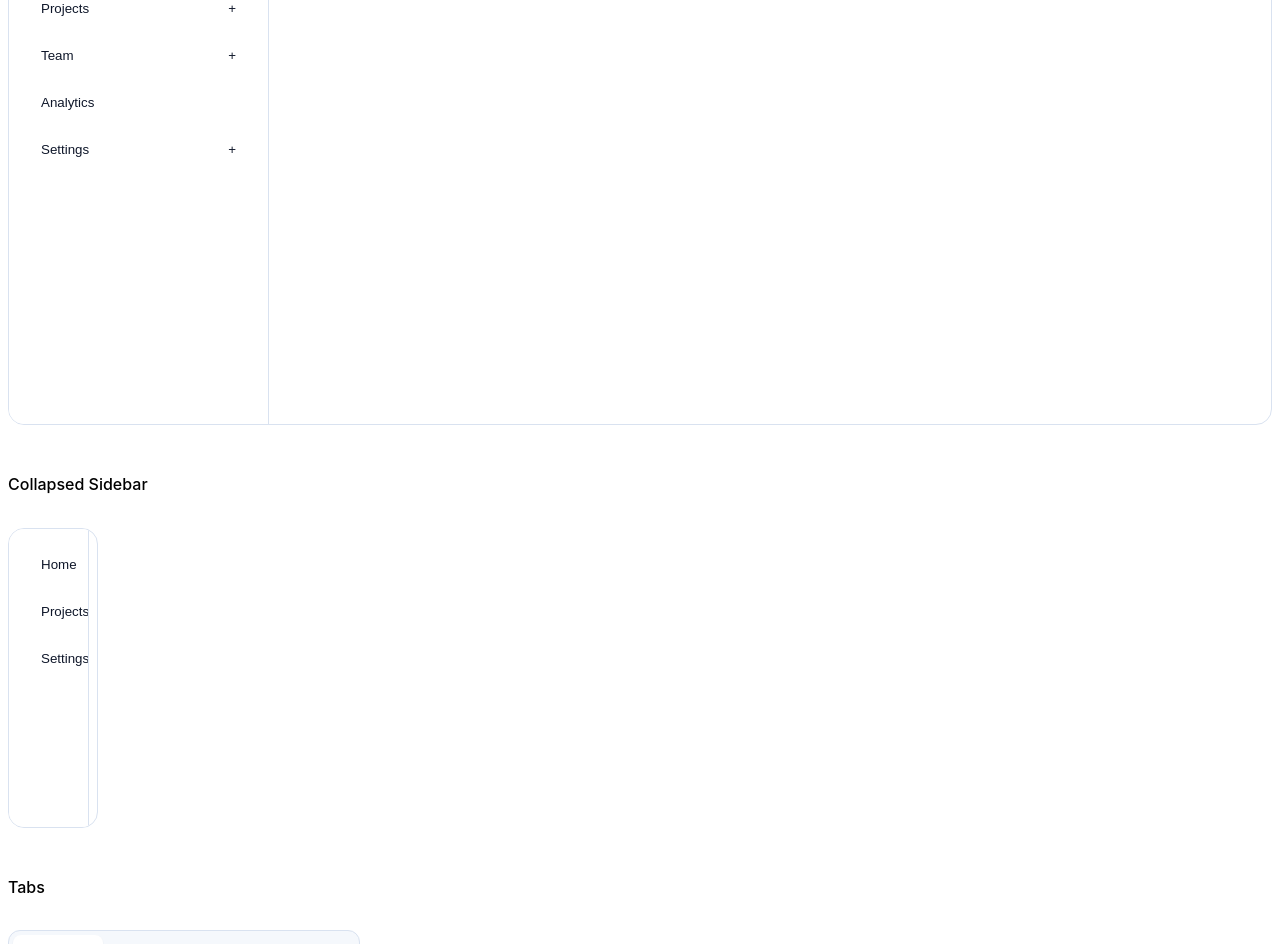
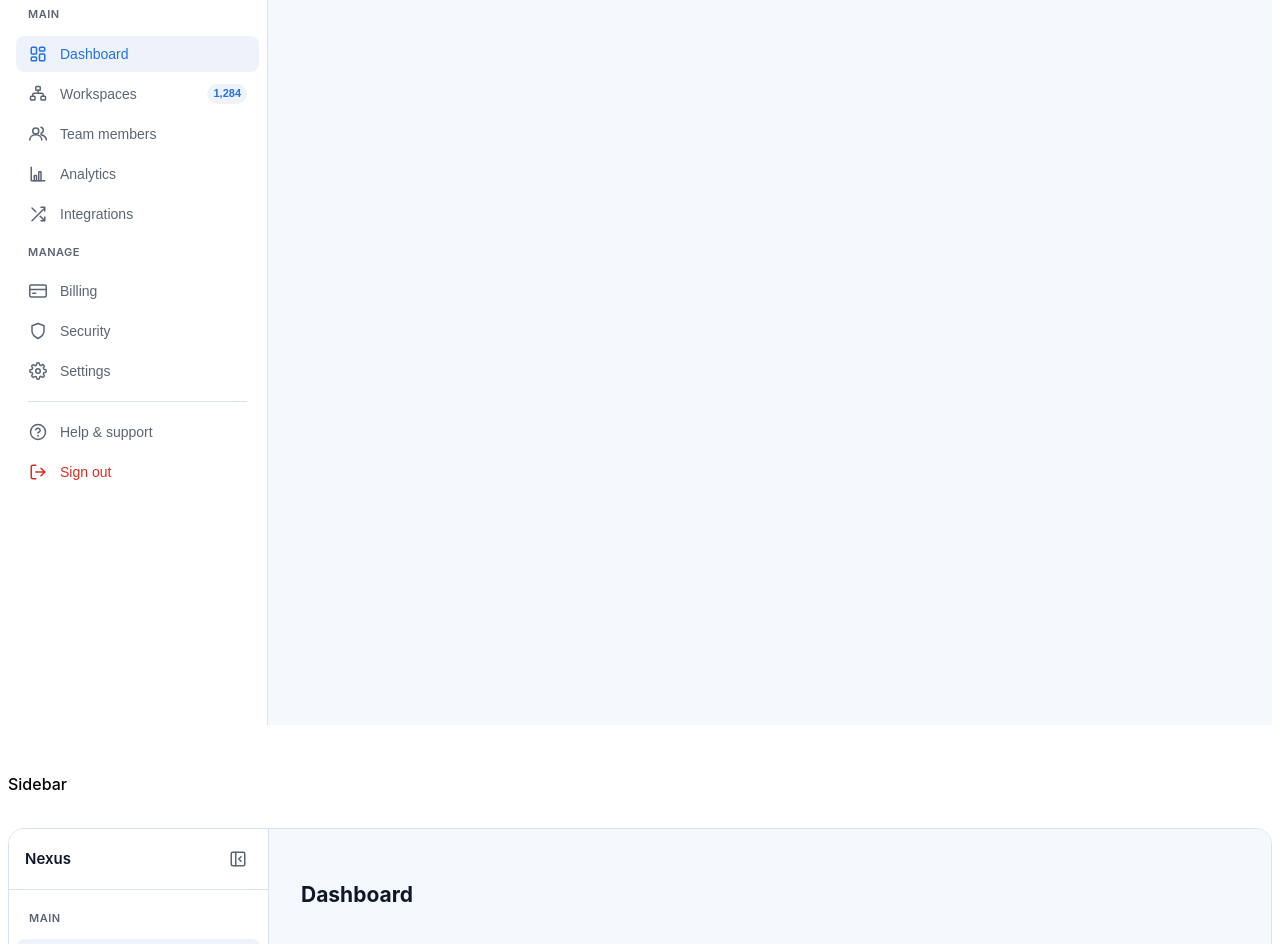
Before and after one commit to Siddhartha-Pandit/RachanaUI-1, a React (Vite) app: page / in a window 1280 px wide. Shown: the part 4580-5524 px from the top of the page. Built offline with nearby package versions, Linux system fonts and the light colour scheme.

Commit message:
feat: implement Sidebar component and update App demo with UI collection

```diff
--- a/src/App.tsx
+++ b/src/App.tsx
@@ -19,7 +19,18 @@ import Sidebar from "./components/ui/Navigation/Sidebar/Sidebar";
 import Tabs from "./components/ui/Navigation/Tabs/Tabs";
 import { useState } from "react";
 import AllIconsPage from "./pages/AllIconsPage";
-
+import {
+  DashboardIcon,
+  OrganizationIcon,
+  UsersIcon,
+  ChartBarIcon,
+  IntegrationIcon,
+  CreditCardIcon,
+  ShieldIcon,
+  SettingsIcon,
+  QuestionCircleIcon,
+  LogoutIcon,
+} from "./components/ui/Icons/Icons"
 function App() {
   const [checked, setChecked] = useState(false);
   const [modalOpen, setModalOpen] = useState(false);
@@ -547,48 +558,41 @@ function App() {
           }}
         >
           <h3 className="h4">Sidebar</h3>
-
-          <div
-            style={{
-              border: "1px solid var(--neutral-200)",
-              borderRadius: "var(--radius-xl)",
-              overflow: "hidden",
-              height: "500px",
-            }}
-          >
+          <div style={{ display: "flex", height: "100vh" }}>
             <Sidebar
-              items={[
-                { label: "Dashboard" },
+              activeItem="Dashboard"
+              sections={[
                 {
-                  label: "Projects",
-                  children: [
-                    { label: "All Projects" },
-                    { label: "Create Project" },
-                    { label: "Archived" },
+                  label: "Main",
+                  items: [
+                    { label: "Dashboard", icon: DashboardIcon, active: true },
+                    { label: "Workspaces", icon: OrganizationIcon, badge: "1,284" },
+                    { label: "Team members", icon: UsersIcon },
+                    { label: "Analytics", icon: ChartBarIcon },
+                    { label: "Integrations", icon: IntegrationIcon },
                   ],
                 },
                 {
-                  label: "Team",
-                  children: [
-                    { label: "Members" },
-                    { label: "Roles" },
-                    { label: "Permissions" },
-                  ],
-                },
-                { label: "Analytics" },
-                {
-                  label: "Settings",
-                  children: [
-                    { label: "General" },
-                    { label: "Billing" },
-                    { label: "Notifications" },
+                  label: "Manage",
+                  items: [
+                    { label: "Billing", icon: CreditCardIcon },
+                    { label: "Security", icon: ShieldIcon },
+                    { label: "Settings", icon: SettingsIcon },
                   ],
                 },
               ]}
+              footer={[
+                { label: "Help & support", icon: QuestionCircleIcon },
+                { label: "Sign out", icon: LogoutIcon, danger: true },
+              ]}
             />
+
+            {/* Main content area */}
+            <main style={{ flex: 1, padding: "32px", background: "var(--neutral-50)" }}>
+              <h1 style={{ color: "var(--neutral-700)" }}>Dashboard</h1>
+            </main>
           </div>
           </div>
-
           {/* COLLAPSED SIDEBAR */}
           <div
             style={{
@@ -597,28 +601,98 @@ function App() {
               gap: "var(--sp-4)",
             }}
           >
-          <h3 className="h4">Collapsed Sidebar</h3>
-
+            <h3 className="h4">Sidebar</h3>
             <div
               style={{
+                display: "flex",
+                height: "400px",
                 border: "1px solid var(--neutral-200)",
                 borderRadius: "var(--radius-xl)",
                 overflow: "hidden",
-              height: "300px",
-              width: "90px",
               }}
             >
               <Sidebar
-              collapsed
-              items={[
-                { label: "Home" },
+                activeItem="Dashboard"
+                sections={[
                   {
-                  label: "Projects",
-                  children: [{ label: "All" }, { label: "Create" }],
+                    label: "Main",
+                    items: [
+                      { label: "Dashboard", icon: DashboardIcon, active: true },
+                      { label: "Workspaces", icon: OrganizationIcon, badge: "1,284" },
+                      { label: "Team members", icon: UsersIcon },
+                      { label: "Analytics", icon: ChartBarIcon },
+                      { label: "Integrations", icon: IntegrationIcon },
+                    ],
                   },
-                { label: "Settings" },
+                  {
+                    label: "Manage",
+                    items: [
+                      { label: "Billing", icon: CreditCardIcon },
+                      { label: "Security", icon: ShieldIcon },
+                      { label: "Settings", icon: SettingsIcon },
+                    ],
+                  },
+                ]}
+                footer={[
+                  { label: "Help & support", icon: QuestionCircleIcon },
+                  { label: "Sign out", icon: LogoutIcon, danger: true },
                 ]}
               />
+              <main
+                style={{
+                  flex: 1,
+                  padding: "32px",
+                  background: "var(--neutral-50)",
+                }}
+              >
+                <h1 style={{ color: "var(--neutral-700)" }}>Dashboard</h1>
+              </main>
+            </div>
+
+            <h3 className="h4">Collapsed Sidebar</h3>
+            <div
+              style={{
+                display: "flex",
+                height: "400px",
+                border: "1px solid var(--neutral-200)",
+                borderRadius: "var(--radius-xl)",
+                overflow: "hidden",
+              }}
+            >
+              <Sidebar
+                defaultCollapsed={true}
+                sections={[
+                  {
+                    label: "Main",
+                    items: [
+                      { label: "Dashboard", icon: DashboardIcon },
+                      { label: "Workspaces", icon: OrganizationIcon },
+                      { label: "Analytics", icon: ChartBarIcon },
+                      { label: "Integrations", icon: IntegrationIcon },
+                    ],
+                  },
+                  {
+                    label: "Manage",
+                    items: [
+                      { label: "Billing", icon: CreditCardIcon },
+                      { label: "Settings", icon: SettingsIcon },
+                    ],
+                  },
+                ]}
+                footer={[
+                  { label: "Help & support", icon: QuestionCircleIcon },
+                  { label: "Sign out", icon: LogoutIcon, danger: true },
+                ]}
+              />
+              <main
+                style={{
+                  flex: 1,
+                  padding: "32px",
+                  background: "var(--neutral-50)",
+                }}
+              >
+                <h1 style={{ color: "var(--neutral-700)" }}>Dashboard</h1>
+              </main>
             </div>
           </div>
 
--- a/src/components/ui/Navigation/Sidebar/Sidebar.css
+++ b/src/components/ui/Navigation/Sidebar/Sidebar.css
@@ -1,75 +1,221 @@
 .sidebar {
   width: 260px;
-
   height: 100vh;
-
   background: var(--neutral-0);
-
-  border-right: 1px solid
-    var(--neutral-200);
-
-  overflow-y: auto;
-
-  transition:
-    width var(--motion-slow)
-      var(--ease-out);
+  border-right: 1px solid var(--neutral-200);
+  display: flex;
+  flex-direction: column;
+  overflow: hidden;
+  transition: width var(--motion-slow) var(--ease-out);
+  flex-shrink: 0;
 }
 
 .sidebar-collapsed {
-  width: 80px;
+  width: 64px;
 }
 
+/* ── Header ── */
+.sidebar-header {
+  display: flex;
+  align-items: center;
+  justify-content: space-between;
+  padding: var(--sp-4);
+  border-bottom: 1px solid var(--neutral-200);
+  min-height: 56px;
+  flex-shrink: 0;
+}
+
+.sidebar-collapsed .sidebar-header {
+  justify-content: center;
+}
+
+.sidebar-logo {
+  font-size: 15px;
+  font-weight: 600;
+  color: var(--neutral-700);
+  white-space: nowrap;
+  overflow: hidden;
+}
+
+.sidebar-toggle {
+  display: flex;
+  align-items: center;
+  justify-content: center;
+  width: 28px;
+  height: 28px;
+  border: none;
+  background: transparent;
+  border-radius: var(--radius-md);
+  color: var(--neutral-400);
+  cursor: pointer;
+  flex-shrink: 0;
+  transition: background var(--motion-fast) var(--ease-out),
+    color var(--motion-fast) var(--ease-out);
+}
+
+.sidebar-toggle:hover {
+  background: var(--neutral-50);
+  color: var(--neutral-700);
+}
+
+/* ── Scrollable content ── */
 .sidebar-content {
-  padding: var(--sp-4);
-
+  flex: 1;
+  overflow-y: auto;
+  overflow-x: hidden;
+  padding: var(--sp-3) var(--sp-2);
   display: flex;
   flex-direction: column;
-  gap: var(--sp-2);
+  gap: var(--sp-1);
+  scrollbar-width: thin;
+  scrollbar-color: var(--neutral-200) transparent;
 }
 
+.sidebar-content::-webkit-scrollbar {
+  width: 4px;
+}
+
+.sidebar-content::-webkit-scrollbar-thumb {
+  background: var(--neutral-200);
+  border-radius: var(--radius-full);
+}
+
+/* ── Sections ── */
+.sidebar-section {
+  display: flex;
+  flex-direction: column;
+  gap: var(--sp-1);
+}
+
+.sidebar-section-label {
+  font-size: 11px;
+  font-weight: 600;
+  letter-spacing: 0.5px;
+  text-transform: uppercase;
+  color: var(--neutral-400);
+  padding: var(--sp-2) var(--sp-3);
+  white-space: nowrap;
+  overflow: hidden;
+}
+
+/* ── Items ── */
 .sidebar-group {
   display: flex;
   flex-direction: column;
-  gap: var(--sp-2);
 }
 
-.sidebar-item,
-.sidebar-child {
+.sidebar-item {
   width: 100%;
-
   border: none;
-
   background: transparent;
-
   border-radius: var(--radius-md);
-
-  padding:
-    var(--sp-3)
-    var(--sp-4);
-
-  color: var(--neutral-700);
-
+  padding: var(--sp-2) var(--sp-3);
+  color: var(--neutral-400);
   display: flex;
   align-items: center;
-  justify-content: space-between;
-
+  gap: var(--sp-3);
   cursor: pointer;
-
-  transition:
-    background-color
-      var(--motion-fast)
-      var(--ease-out);
+  font-size: 14px;
+  font-weight: 400;
+  text-align: left;
+  white-space: nowrap;
+  transition: background var(--motion-fast) var(--ease-out),
+    color var(--motion-fast) var(--ease-out);
+  min-height: 36px;
 }
 
-.sidebar-item:hover,
-.sidebar-child:hover {
-  background: var(--brand-50);
+.sidebar-collapsed .sidebar-item {
+  justify-content: center;
+  padding: var(--sp-2);
+  gap: 0;
 }
 
+.sidebar-item:hover {
+  background: var(--neutral-50);
+  color: var(--neutral-700);
+}
+
+.sidebar-item-active {
+  background: var(--brand-50) !important;
+  color: var(--brand-400) !important;
+  font-weight: 500;
+}
+
+.sidebar-item-danger {
+  color: var(--danger-400) !important;
+}
+
+.sidebar-item-danger:hover {
+  background: rgba(217, 45, 32, 0.06) !important;
+}
+
+.sidebar-item-child {
+  font-size: 13px;
+}
+
+/* ── Item internals ── */
+.sidebar-item-icon {
+  display: flex;
+  align-items: center;
+  justify-content: center;
+  flex-shrink: 0;
+  width: 20px;
+  height: 20px;
+}
+
+.sidebar-item-label {
+  flex: 1;
+  overflow: hidden;
+  text-overflow: ellipsis;
+}
+
+.sidebar-item-end {
+  display: flex;
+  align-items: center;
+  gap: var(--sp-2);
+  margin-left: auto;
+  flex-shrink: 0;
+}
+
+.sidebar-badge {
+  font-size: 11px;
+  font-weight: 600;
+  padding: 1px 6px;
+  border-radius: var(--radius-full);
+  background: var(--brand-50);
+  color: var(--brand-400);
+  line-height: 1.6;
+}
+
+.sidebar-item-danger .sidebar-badge {
+  background: rgba(217, 45, 32, 0.08);
+  color: var(--danger-400);
+}
+
+.sidebar-chevron {
+  display: flex;
+  align-items: center;
+  color: var(--neutral-400);
+  transition: transform var(--motion-fast) var(--ease-out);
+}
+
+.sidebar-chevron-open {
+  transform: rotate(90deg);
+}
+
+/* ── Children ── */
 .sidebar-children {
-  padding-left: var(--sp-4);
-
   display: flex;
   flex-direction: column;
-  gap: var(--sp-2);
+  margin-top: var(--sp-1);
+  border-left: 1px solid var(--neutral-200);
+  margin-left: 22px;
 }
+
+/* ── Divider ── */
+.sidebar-divider {
+  height: 1px;
+  background: var(--neutral-200);
+  margin: var(--sp-2) var(--sp-3);
+  flex-shrink: 0;
+}
--- a/src/components/ui/Navigation/Sidebar/Sidebar.tsx
+++ b/src/components/ui/Navigation/Sidebar/Sidebar.tsx
@@ -1,110 +1,164 @@
 import "./Sidebar.css";
+import { useState } from "react";
+import { ChevronRightIcon, SidebarOpenIcon, SidebarCloseIcon } from "../../Icons/Icons";
+import type { IconProps } from "../../Icons/Icons";
 
-import { useState } from "react";
-
-interface SidebarItem {
+export interface SidebarItem {
   label: string;
-
+  icon?: React.FC<IconProps>;
+  badge?: string | number;
+  danger?: boolean;
+  href?: string;
+  active?: boolean;
   children?: SidebarItem[];
 }
 
-interface SidebarProps {
+export interface SidebarSection {
+  label?: string;
   items: SidebarItem[];
-
-  collapsed?: boolean;
 }
 
-export default function Sidebar({
-  items,
-  collapsed = false,
-}: SidebarProps) {
-  const [openGroups, setOpenGroups] =
-    useState<string[]>([]);
+export interface SidebarProps {
+  sections: SidebarSection[];
+  footer?: SidebarItem[];
+  defaultCollapsed?: boolean;
+  activeItem?: string;
+  onItemClick?: (label: string) => void;
+}
 
-  const toggleGroup = (
-    label: string
-  ) => {
-    setOpenGroups((prev) =>
-      prev.includes(label)
-        ? prev.filter(
-            (item) =>
-              item !== label
-          )
-        : [...prev, label]
-    );
-  };
+function SidebarItemRow({
+  item,
+  collapsed,
+  activeItem,
+  onItemClick,
+  depth = 0,
+}: {
+  item: SidebarItem;
+  collapsed: boolean;
+  activeItem?: string;
+  onItemClick?: (label: string) => void;
+  depth?: number;
+}) {
+  const [open, setOpen] = useState(false);
+  const hasChildren = !!item.children?.length;
+  const isActive = item.active || activeItem === item.label;
+  const Icon = item.icon;
 
   return (
-    <aside
-      className={`sidebar ${
-        collapsed
-          ? "sidebar-collapsed"
-          : ""
-      }`}
+    <div className="sidebar-group">
+      <button
+        className={[
+          "sidebar-item",
+          isActive ? "sidebar-item-active" : "",
+          item.danger ? "sidebar-item-danger" : "",
+          depth > 0 ? "sidebar-item-child" : "",
+        ]
+          .filter(Boolean)
+          .join(" ")}
+        style={depth > 0 ? { paddingLeft: `${16 + depth * 12}px` } : undefined}
+        onClick={() => {
+          if (hasChildren) setOpen((v) => !v);
+          onItemClick?.(item.label);
+        }}
+        title={collapsed ? item.label : undefined}
       >
-      <div className="sidebar-content">
-        {items.map((item) => {
-          const hasChildren =
-            item.children &&
-            item.children.length > 0;
+        {Icon && (
+          <span className="sidebar-item-icon">
+            <Icon size={18} />
+          </span>
+        )}
 
-          const isOpen =
-            openGroups.includes(
-              item.label
-            );
-
-          return (
-            <div
-              key={item.label}
-              className="sidebar-group"
-            >
-              <button
-                className="sidebar-item"
-                onClick={() => {
-                  if (hasChildren) {
-                    toggleGroup(
-                      item.label
-                    );
-                  }
-                }}
-              >
-                <span>
-                  {item.label}
+        {!collapsed && (
+          <>
+            <span className="sidebar-item-label">{item.label}</span>
+            <span className="sidebar-item-end">
+              {item.badge !== undefined && (
+                <span className="sidebar-badge">{item.badge}</span>
+              )}
+              {hasChildren && (
+                <span className={`sidebar-chevron${open ? " sidebar-chevron-open" : ""}`}>
+                  <ChevronRightIcon size={14} />
                 </span>
-
-                {hasChildren && (
-                  <span>
-                    {isOpen
-                      ? "−"
-                      : "+"}
+              )}
             </span>
+          </>
         )}
       </button>
 
-              {hasChildren &&
-                isOpen && (
+      {hasChildren && open && !collapsed && (
         <div className="sidebar-children">
-                    {item.children?.map(
-                      (
-                        child
-                      ) => (
-                        <button
-                          key={
-                            child.label
-                          }
-                          className="sidebar-child"
-                        >
-                          {
-                            child.label
-                          }
-                        </button>
-                      )
-                    )}
+          {item.children!.map((child) => (
+            <SidebarItemRow
+              key={child.label}
+              item={child}
+              collapsed={collapsed}
+              activeItem={activeItem}
+              onItemClick={onItemClick}
+              depth={depth + 1}
+            />
+          ))}
         </div>
       )}
     </div>
   );
-        })}
+}
+
+export default function Sidebar({
+  sections,
+  footer,
+  defaultCollapsed = false,
+  activeItem,
+  onItemClick,
+}: SidebarProps) {
+  const [collapsed, setCollapsed] = useState(defaultCollapsed);
+
+  return (
+    <aside className={`sidebar${collapsed ? " sidebar-collapsed" : ""}`}>
+      <div className="sidebar-header">
+        {!collapsed && <span className="sidebar-logo">Nexus</span>}
+        <button
+          className="sidebar-toggle"
+          onClick={() => setCollapsed((v) => !v)}
+          aria-label={collapsed ? "Expand sidebar" : "Collapse sidebar"}
+        >
+          {collapsed ? <SidebarOpenIcon size={18} /> : <SidebarCloseIcon size={18} />}
+        </button>
+      </div>
+
+      <div className="sidebar-content">
+        {sections.map((section, i) => (
+          <div key={i} className="sidebar-section">
+            {section.label && !collapsed && (
+              <span className="sidebar-section-label">{section.label}</span>
+            )}
+            {section.items.map((item) => (
+              <SidebarItemRow
+                key={item.label}
+                item={item}
+                collapsed={collapsed}
+                activeItem={activeItem}
+                onItemClick={onItemClick}
+              />
+            ))}
+          </div>
+        ))}
+
+        {footer?.length && (
+          <>
+            <div className="sidebar-divider" />
+            <div className="sidebar-section">
+              {footer.map((item) => (
+                <SidebarItemRow
+                  key={item.label}
+                  item={item}
+                  collapsed={collapsed}
+                  activeItem={activeItem}
+                  onItemClick={onItemClick}
+                />
+              ))}
+            </div>
+          </>
+        )}
       </div>
     </aside>
   );
```
Lines whose indentation alone changed are shown as unchanged.
